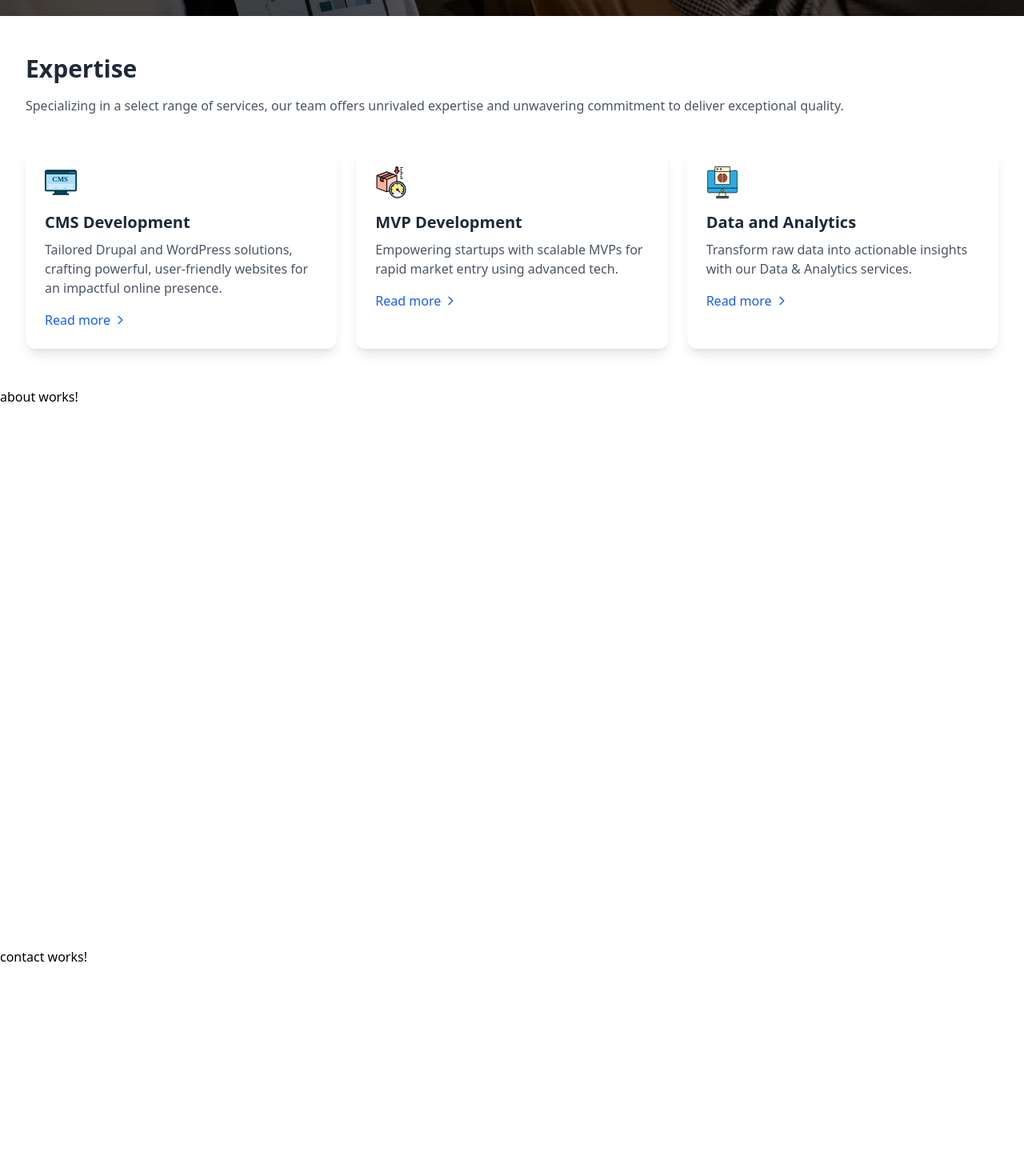
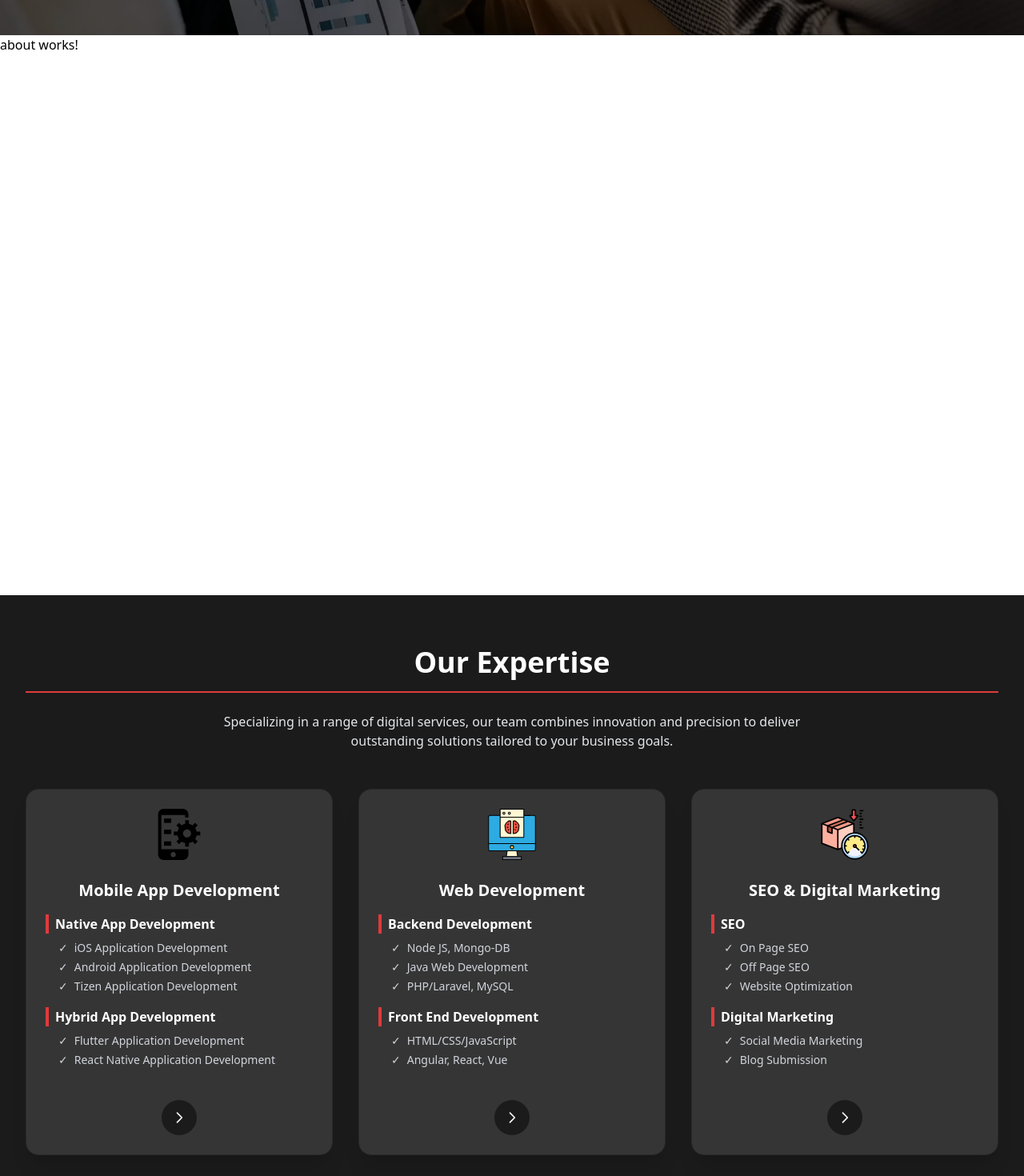
Before and after one commit to simplitsolution/Simplit, an Angular app: page /home in a window 1280 px wide. Shown: the part 580-2050 px from the top of the page at 80% size. Built offline with nearby package versions, Linux system fonts and the light colour scheme.

Commit message:
completed experties page

```diff
--- a/src/app/layout/layout.html
+++ b/src/app/layout/layout.html
@@ -1,22 +1,24 @@
 <app-header></app-header>
+{{sectionVisibility| json}}
 
 <router-outlet></router-outlet>
-<section id="home">
-  <app-home />
+<section id="home" #section>
+
+    <app-home />
 </section>
 
-<section id="expertise">
-  <app-expertise />
-</section>
-
-<section id="about" class="h-[700px]">
+<section id="about" #section class="h-[700px]">
   <app-about />
 </section>
 
-<section id="contact" class="h-[700px]">
-  <app-contact />
+<section id="expertise" #section>
+    <app-expertise />
 </section>
 
-<section id="careers"  class="h-[700px]">
-  <app-careers />
+<section id="contact" #section class="h-[700px]">
+    <app-contact />
 </section>
+
+<section id="careers" #section class="h-[700px]">
+    <app-careers />
+</section>
--- a/src/app/layout/layout.ts
+++ b/src/app/layout/layout.ts
@@ -1,5 +1,5 @@
 // layout.ts
-import { Component, AfterViewInit } from '@angular/core';
+import { Component, AfterViewInit, ViewChildren, QueryList, ElementRef } from '@angular/core';
 import { Router, NavigationEnd, RouterModule } from '@angular/router';
 import { Header } from '../shared/components/header/header';
 import { Home } from '../pages/home/home';
@@ -17,20 +17,62 @@ import { CommonModule } from '@angular/common';
   imports: [Header, Home, About, Contact, Expertise, Careers, RouterModule, CommonModule]
 })
 export class Layout implements AfterViewInit {
+sectionVisibility:any = {
+    home: false,
+    expertise: false,
+    about: false,
+    contact: false,
+    careers: false
+  };
+
+  @ViewChildren('section') sectionRefs!: QueryList<ElementRef>;
 
   constructor(private router: Router) {}
 
-  ngAfterViewInit() {
+ngAfterViewInit() {
+    if (typeof window !== 'undefined' && 'IntersectionObserver' in window) {
+      const observer = new IntersectionObserver(
+        entries => {
+          for (const entry of entries) {
+            const id = entry.target.getAttribute('id');
+            // You can add animation trigger logic here if needed
+          }
+        },
+        {
+          rootMargin: '0px 0px -200px 0px',
+          threshold: 0.1
+        }
+      );
+
+      this.sectionRefs.forEach(el => observer.observe(el.nativeElement));
+    }
+
+    // Scroll after view init (to handle page reloads directly to route)
+    setTimeout(() => {
+      const sectionId = this.router.url.replace('/', '');
+      const el = typeof document !== 'undefined' ? document.getElementById(sectionId) : null;
+
+      if (el) {
+        el.scrollIntoView({ behavior: 'smooth' });
+      } else {
+        if (typeof window !== 'undefined') {
+          window.scrollTo({ top: 0, behavior: 'smooth' });
+        }
+      }
+    }, 100);
+
+    // Scroll when navigating
     this.router.events.subscribe(event => {
       if (event instanceof NavigationEnd) {
         const sectionId = event.urlAfterRedirects.replace('/', '');
-        if (sectionId) {
-          const el = document.getElementById(sectionId);
-          if (el) {
-            el.scrollIntoView({ behavior: 'smooth' });
+        const el = typeof document !== 'undefined' ? document.getElementById(sectionId) : null;
+
+        if (el) {
+          el.scrollIntoView({ behavior: 'smooth' });
+        } else {
+          if (typeof window !== 'undefined') {
+            window.scrollTo({ top: 0, behavior: 'smooth' });
           }
-        } else {
-          window.scrollTo({ top: 0, behavior: 'smooth' });
         }
       }
     });
--- a/src/app/pages/expertise/expertise.html
+++ b/src/app/pages/expertise/expertise.html
@@ -1,31 +1,40 @@
-<div class="bg-white py-12 px-4 sm:px-6 lg:px-8">
+<div class="bg-custom-black py-16 px-4 sm:px-6 lg:px-8">
   <div class="max-w-7xl mx-auto">
-    <h2 class="text-3xl font-bold text-gray-800 mb-4">Expertise</h2>
-    <p class="text-gray-600 mb-10">
-      Specializing in a select range of services, our team offers unrivaled expertise and unwavering commitment to deliver exceptional quality.
+    <h2 class="text-4xl font-bold text-white mb-6 pb-4 text-center border-b-2 border-[#e03a3c]">Our Expertise</h2>
+    <p class="text-gray-200 mb-12 text-center max-w-3xl mx-auto">
+      Specializing in a range of digital services, our team combines innovation and precision to deliver outstanding solutions tailored to your business goals.
     </p>
 
-    <div class="grid gap-6 md:grid-cols-3">
+    <div class="grid gap-8 md:grid-cols-3">
       <div
         *ngFor="let card of serviceCards; let i = index"
         [ngStyle]="{ 'animation-delay': (i * 0.5) + 's' }"
-  class="bg-white shadow-lg rounded-xl p-6 transform transition-all duration-300 ease-in-out hover:scale-105 hover:shadow-2xl fade-in-up"
+        [class.fade-in-up]="isVisible()"
+        class="bg-custom-gray text-white border border-[#2a2a2a] shadow-xl rounded-2xl p-6 flex flex-col justify-between transform transition-transform duration-300 ease-in-out hover:scale-105 hover:shadow-2xl"
       >
+        <div>
+          <div class="mb-6 flex justify-center">
+            <img [src]="card.icon" class="w-16 h-16" />
+          </div>
+          <h3 class="text-xl font-semibold text-center text-white mb-4">{{ card.title }}</h3>
 
-        <div class="mb-4">
-          <img [src]="card.image" [alt]="card.alt" class="w-10 h-10 hover:scale-110 transition-transform duration-300" />
+          <div *ngFor="let section of card.sections" class="mb-4">
+            <h4 class="text-md font-semibold text-white border-l-4 border-[#e03a3c] pl-2 mb-2">
+              {{ section.heading }}
+            </h4>
+            <ul class="text-gray-300 text-sm space-y-1 pl-4">
+              <li *ngFor="let item of section.items" class="flex items-start gap-2">
+                <span>&check;</span>
+                <span>{{ item }}</span>
+              </li>
+            </ul>
           </div>
-        <h3 class="text-xl font-semibold text-gray-800 mb-2">{{ card.title }}</h3>
-        <p class="text-gray-600 mb-4">{{ card.description }}</p>
-        <a [href]="card.link" class="text-blue-600 font-medium hover:underline flex items-center group">
-          Read more
-          <svg
-            class="w-4 h-4 ml-1 transition-transform duration-300 group-hover:translate-x-1"
-            fill="none"
-            stroke="currentColor"
-            stroke-width="2"
-            viewBox="0 0 24 24"
-          >
+        </div>
+
+        <div class="flex justify-center mt-6">
+          <a [routerLink]="card.link" class="bg-custom-black text-white p-3 rounded-full hover:bg-black transition-all">
+            <svg xmlns="http://www.w3.org/2000/svg" class="w-5 h-5" fill="none" viewBox="0 0 24 24"
+              stroke="currentColor" stroke-width="2">
               <path stroke-linecap="round" stroke-linejoin="round" d="M9 5l7 7-7 7" />
             </svg>
           </a>
@@ -33,3 +42,4 @@
       </div>
     </div>
   </div>
+</div>
--- a/src/app/pages/expertise/expertise.ts
+++ b/src/app/pages/expertise/expertise.ts
@@ -1,34 +1,81 @@
+import { Component, ElementRef, AfterViewInit, signal } from '@angular/core';
 import { CommonModule } from '@angular/common';
-import { Component } from '@angular/core';
+import { RouterModule } from '@angular/router';
 
 @Component({
   selector: 'app-expertise',
-  imports: [CommonModule],
+  standalone: true,
+  imports: [CommonModule,RouterModule],
   templateUrl: './expertise.html',
   styleUrl: './expertise.scss'
 })
-export class Expertise {
+export class Expertise implements AfterViewInit {
+  isVisible = signal(false);
+
  serviceCards = [
   {
-      title: 'CMS Development',
-      description: 'Tailored Drupal and WordPress solutions, crafting powerful, user-friendly websites for an impactful online presence.',
-      image: 'assets/images/cms-icon.svg',
-      alt: 'CMS Icon',
-      link: '#'
+    title: 'Mobile App Development',
+    icon: '../../../assets/images/mobile-development.svg',
+    sections: [
+      {
+        heading: 'Native App Development',
+        items: ['iOS Application Development', 'Android Application Development', 'Tizen Application Development']
       },
       {
-      title: 'MVP Development',
-      description: 'Empowering startups with scalable MVPs for rapid market entry using advanced tech.',
-      image: 'assets/images/MVP-development-service-icon.svg',
-      alt: 'MVP Icon',
-      link: '#'
+        heading: 'Hybrid App Development',
+        items: ['Flutter Application Development', 'React Native Application Development']
+      }
+    ],
+    link: '#',
   },
   {
-      title: 'Data and Analytics',
-      description: 'Transform raw data into actionable insights with our Data & Analytics services.',
-      image: 'assets/images/web-development.svg',
-      alt: 'Analytics Icon',
+    title: 'Web Development',
+    icon: '../../../assets/images/web-development.svg',
+    sections: [
+      {
+        heading: 'Backend Development',
+        items: ['Node JS, Mongo-DB', 'Java Web Development', 'PHP/Laravel, MySQL']
+      },
+      {
+        heading: 'Front End Development',
+        items: ['HTML/CSS/JavaScript', 'Angular, React, Vue']
+      }
+    ],
+    link: '#',
+  },
+  {
+    title: 'SEO & Digital Marketing',
+    icon: '../../../assets/images/MVP-development-service-icon.svg',
+    sections: [
+      {
+        heading: 'SEO',
+        items: ['On Page SEO', 'Off Page SEO', 'Website Optimization']
+      },
+      {
+        heading: 'Digital Marketing',
+        items: ['Social Media Marketing', 'Blog Submission']
+      }
+    ],
     link: '#'
   }
 ];
+
+
+
+  constructor(private el: ElementRef) {}
+
+  ngAfterViewInit() {
+    if (typeof window !== 'undefined' && 'IntersectionObserver' in window) {
+      const observer = new IntersectionObserver(
+        entries => {
+          entries.forEach(entry => {
+            this.isVisible.set(entry.isIntersecting);
+          });
+        },
+        { threshold: 0.3 }
+      );
+
+      observer.observe(this.el.nativeElement);
     }
+  }
+}
--- a/src/styles.scss
+++ b/src/styles.scss
@@ -15,3 +15,16 @@ $theme-color: #e03a3c;
 .hover-text :hover {
     color: $theme-color;
 }
+
+.hover-bg :hover {
+    // background-color:#f51417;
+    background-color:#160f0f;
+}
+
+.bg-custom-black{
+  background-color: #1b1b1b;
+}
+
+.bg-custom-gray{
+ background-color: #353535;
+}
```
Also changed, not shown: src/assets/images/mobile-development.svg (added). Lines whose indentation alone changed are shown as unchanged.
